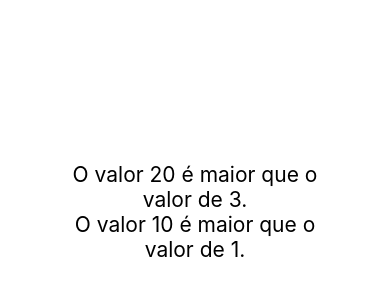
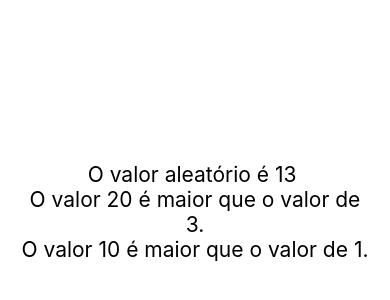
Before and after one commit to heyimleaf/react-native-course, a React Native app in the folder Exercicios/: screen / in a window 390 px wide. Shown: the part 210-510 px from the top of the page. Built offline with nearby package versions, Linux system fonts and the light colour scheme.

Commit message:
random numbers

```diff
--- a/Exercicios/src/App.js
+++ b/Exercicios/src/App.js
@@ -3,6 +3,7 @@ import {View, StyleSheet} from 'react-native';
 import First from './components/First';
 import CompDefault, {Comp1, Comp2} from './components/Multi';
 import MinMax from './components/MinMax';
+import Random from './components/Random';
 // function FirstText(){
 //     return <Text>First Component</Text>
 // }
@@ -22,6 +23,7 @@ export default () => (
     <Comp1 />
     <Comp2 />
     <First /> */}
+    <Random min={10} max={20}></Random>
     <MinMax min="3" max="20" />
     <MinMax min="1" max="10" />
   </View>
@@ -33,6 +35,6 @@ const style = StyleSheet.create({
     flexGrow: 1,
     justifyContent: 'center',
     alignItems: 'center',
-    padding: 70,
+    padding: 20,
   },
 });
--- /dev/null
+++ b/Exercicios/src/components/Random.js
@@ -0,0 +1,9 @@
+import React from 'react';
+import {Text} from 'react-native';
+import Style from './style';
+
+export default ({min, max}) => {
+  const delta = max - min + 1;
+  const random = parseInt(Math.random() * delta) + min;
+  return <Text style={Style.txtL}>O valor aleatório é {random} </Text>;
+};
```
